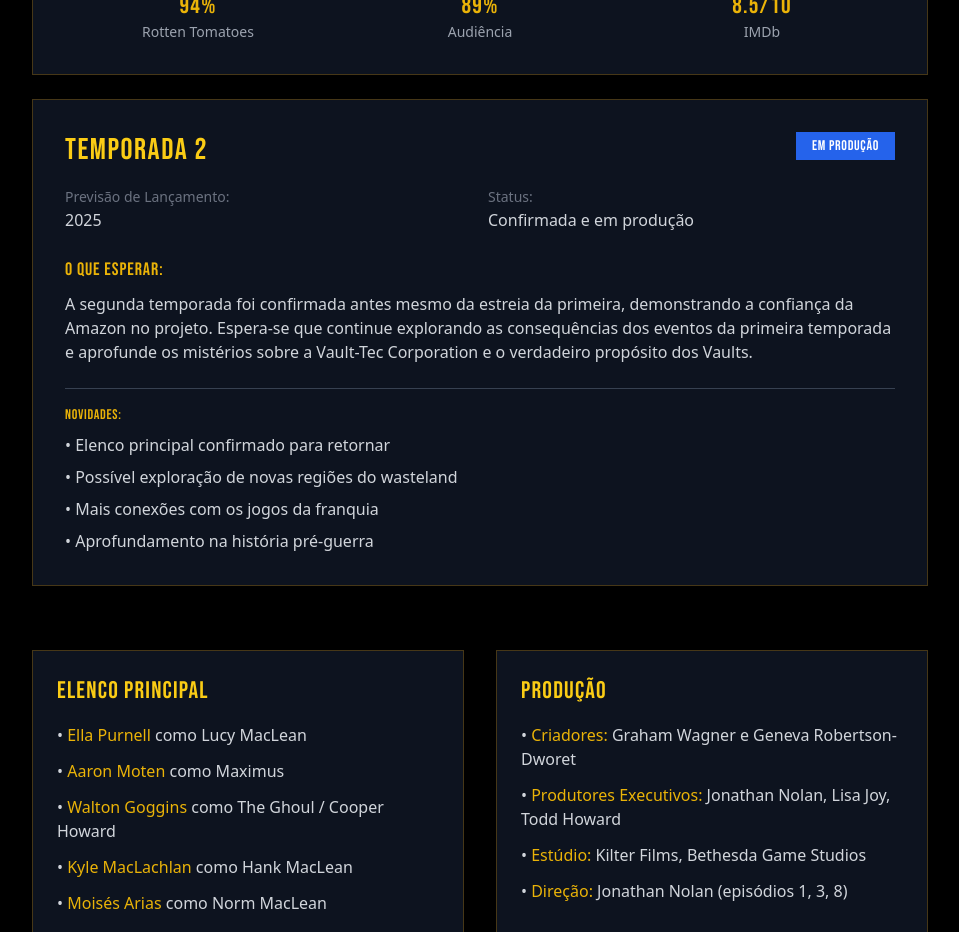
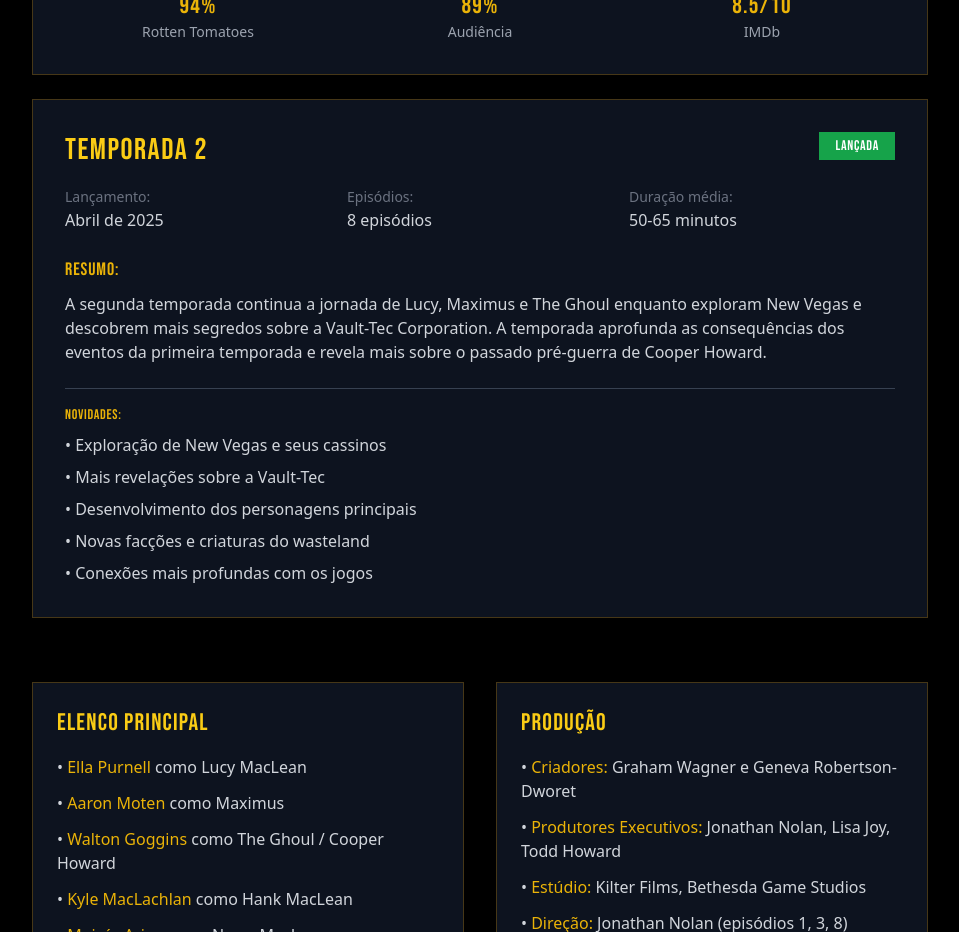
Before and after one commit to gabrielsam74-boop/universo-fallout, a Next.js app: page /serie in a window 1280 px wide. Shown: the part 1820-2752 px from the top of the page, without its empty margins (160-1119 px from the left). Built offline with nearby package versions, Linux system fonts and the light colour scheme.

Commit message:
feat: atualiza informações da temporada 2 da série Fallout como lançada

```diff
--- a/src/pages/serie.tsx
+++ b/src/pages/serie.tsx
@@ -150,30 +150,34 @@
                   <h3 className="text-2xl sm:text-3xl bethesda-title text-yellow-400">
                     TEMPORADA 2
                   </h3>
-                  <span className="px-3 sm:px-4 py-1 text-xs sm:text-sm bethesda-title bg-blue-600">
-                    Em Produção
+                  <span className="px-3 sm:px-4 py-1 text-xs sm:text-sm bethesda-title bg-green-600">
+                    Lançada
                   </span>
                 </div>
 
-                <div className="grid grid-cols-1 sm:grid-cols-2 gap-3 sm:gap-4 mb-6">
+                <div className="grid grid-cols-1 sm:grid-cols-3 gap-3 sm:gap-4 mb-6">
                   <div>
-                    <span className="text-gray-500 text-xs sm:text-sm">Previsão de Lançamento:</span>
-                    <p className="text-gray-300 text-sm sm:text-base">2025</p>
+                    <span className="text-gray-500 text-xs sm:text-sm">Lançamento:</span>
+                    <p className="text-gray-300 text-sm sm:text-base">Abril de 2025</p>
                   </div>
                   <div>
-                    <span className="text-gray-500 text-xs sm:text-sm">Status:</span>
-                    <p className="text-gray-300 text-sm sm:text-base">Confirmada e em produção</p>
+                    <span className="text-gray-500 text-xs sm:text-sm">Episódios:</span>
+                    <p className="text-gray-300 text-sm sm:text-base">8 episódios</p>
+                  </div>
+                  <div>
+                    <span className="text-gray-500 text-xs sm:text-sm">Duração média:</span>
+                    <p className="text-gray-300 text-sm sm:text-base">50-65 minutos</p>
                   </div>
                 </div>
 
                 <div className="mb-6">
                   <h4 className="text-yellow-500 bethesda-title text-base sm:text-lg mb-2">
-                    O QUE ESPERAR:
+                    RESUMO:
                   </h4>
                   <p className="text-gray-300 text-sm sm:text-base leading-relaxed">
-                    A segunda temporada foi confirmada antes mesmo da estreia da primeira, demonstrando a confiança
-                    da Amazon no projeto. Espera-se que continue explorando as consequências dos eventos da primeira
-                    temporada e aprofunde os mistérios sobre a Vault-Tec Corporation e o verdadeiro propósito dos Vaults.
+                    A segunda temporada continua a jornada de Lucy, Maximus e The Ghoul enquanto exploram New Vegas
+                    e descobrem mais segredos sobre a Vault-Tec Corporation. A temporada aprofunda as consequências
+                    dos eventos da primeira temporada e revela mais sobre o passado pré-guerra de Cooper Howard.
                   </p>
                 </div>
 
@@ -182,10 +186,11 @@
                     NOVIDADES:
                   </h4>
                   <ul className="space-y-2 text-gray-300 text-sm sm:text-base">
-                    <li>• Elenco principal confirmado para retornar</li>
-                    <li>• Possível exploração de novas regiões do wasteland</li>
-                    <li>• Mais conexões com os jogos da franquia</li>
-                    <li>• Aprofundamento na história pré-guerra</li>
+                    <li>• Exploração de New Vegas e seus cassinos</li>
+                    <li>• Mais revelações sobre a Vault-Tec</li>
+                    <li>• Desenvolvimento dos personagens principais</li>
+                    <li>• Novas facções e criaturas do wasteland</li>
+                    <li>• Conexões mais profundas com os jogos</li>
                   </ul>
                 </div>
               </div>
```
